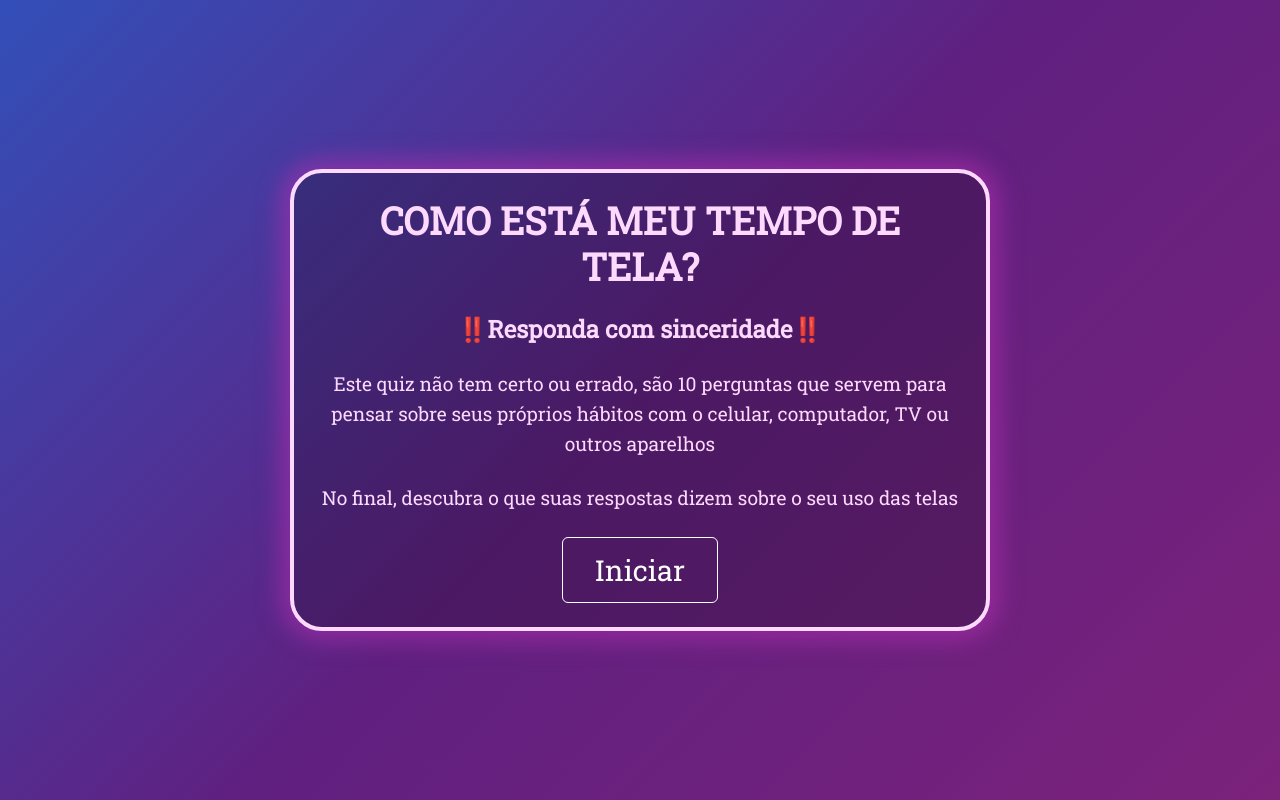
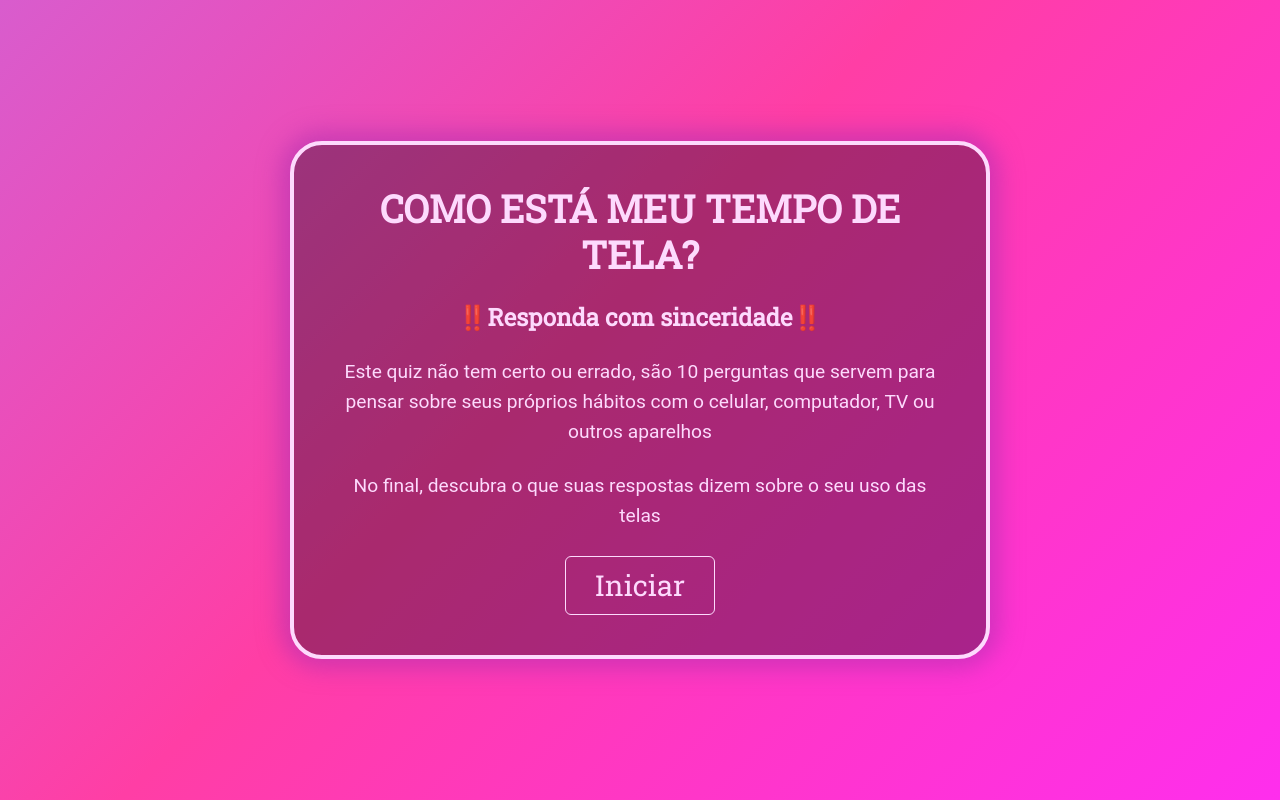
Before and after one commit to gabgon08/quiz-app, a Next.js app: page / in a window 1280 px wide. Built offline with nearby package versions, Linux system fonts and the light colour scheme.

Commit message:
style: finish home page

```diff
--- a/src/app/page.jsx
+++ b/src/app/page.jsx
@@ -29,8 +29,6 @@ export default function Home() {
               <Button
                 className={styles.initButton}
                 type="default"
-                ghost
-                shape=""
                 href="/quiz"
               >Iniciar
               </Button>
--- a/src/app/page.module.css
+++ b/src/app/page.module.css
@@ -1,9 +1,14 @@
 .homeLayout {
     min-height: 100vh;
-    background: #334FB9;
-    background: -moz-linear-gradient(-45deg, #334FB9 0%, #602080 50%, #7B227B 100%);
-    background: -webkit-linear-gradient(-45deg, #334FB9 0%, #602080 50%, #7B227B 100%);
-    background: linear-gradient(135deg, #334FB9 0%, #602080 50%, #7B227B 100%);
+    background: linear-gradient(135deg,
+            #655bef 0%,
+            #6420AA 20%,
+            #CC66DA 40%,
+            #FF3EA5 60%,
+            #FF2DF1 80%,
+            #555def 100%);
+    background-size: 100% 600%;
+    animation: gradientScroll 18s ease-in-out infinite;
 }
 
 .homeContent {
@@ -18,18 +23,38 @@
     border-radius: 2rem;
     border: 4px solid;
     border-color: #fddafd;
-    background-color: rgba(0, 0, 0, 0.219);
+    background-color: rgba(0, 0, 0, 0.336);
 }
 
 .homeSpace {
     text-align: center;
+    padding: 1rem;
 }
 
 .homeText {
     font-size: 1.2rem;
+    font-family: 'Roboto';
 }
 
 .initButton {
     font-size: 1.8rem;
-    padding: 2rem;
+    padding: 1.8rem;
 }
+
+.initButton:hover {
+    box-shadow: 0px 0px 30px 1px rgb(255, 121, 255) !important;
+}
+
+@keyframes gradientScroll {
+    0% {
+        background-position: 50% 0%;
+    }
+
+    50% {
+        background-position: 50% 100%;
+    }
+
+    100% {
+        background-position: 50% 0%;
+    }
+}
--- a/src/theme/index.jsx
+++ b/src/theme/index.jsx
@@ -13,7 +13,14 @@ export default function ThemeProvider({ children }) {
                     colorText: '#fddafd',
                 },
                 components: {
-                    Button: {},
+                    Button: {
+                        defaultBg: 'transparent',
+                        defaultBorderColor: '#fddafd',
+
+                        defaultHoverBorderColor: 'transparent',
+                        defaultHoverBg: '#fddafd',
+                        defaultHoverColor: '#000000dd',
+                    },
                 }
             }}>
 
```
